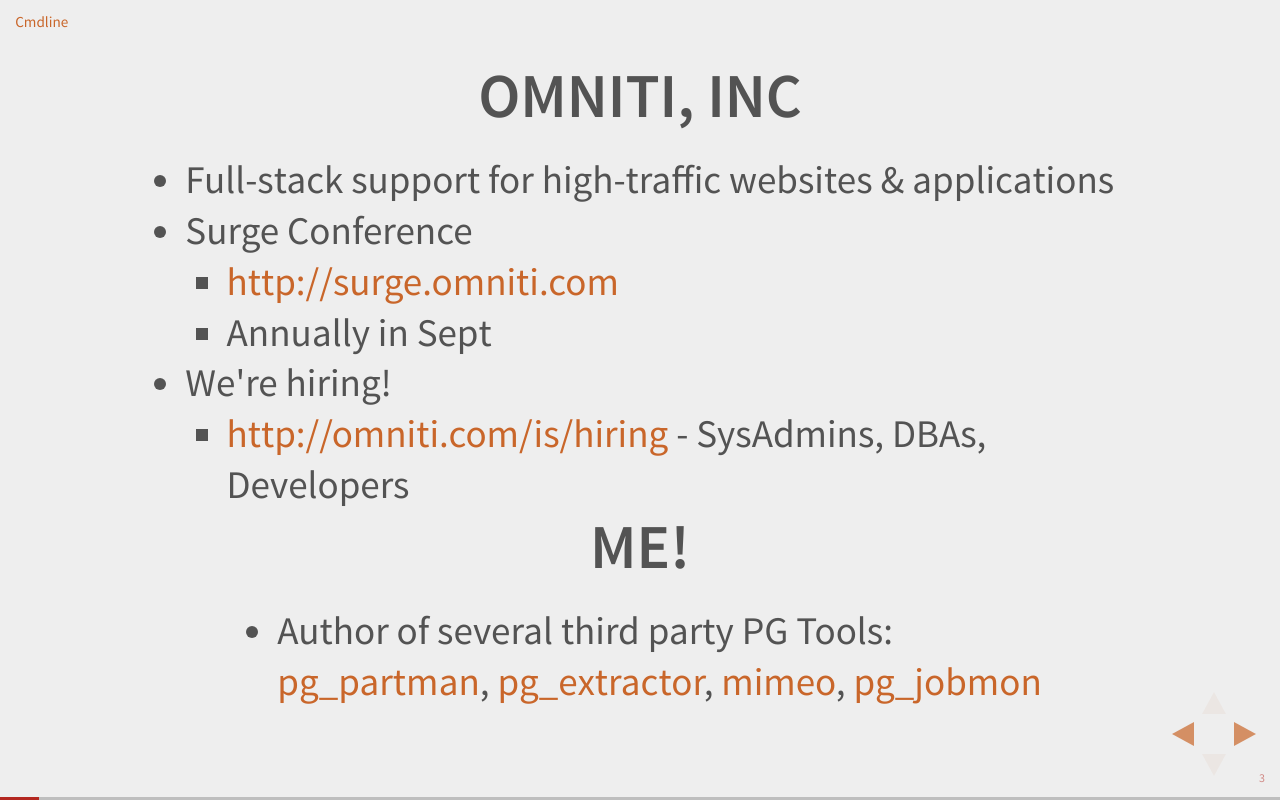
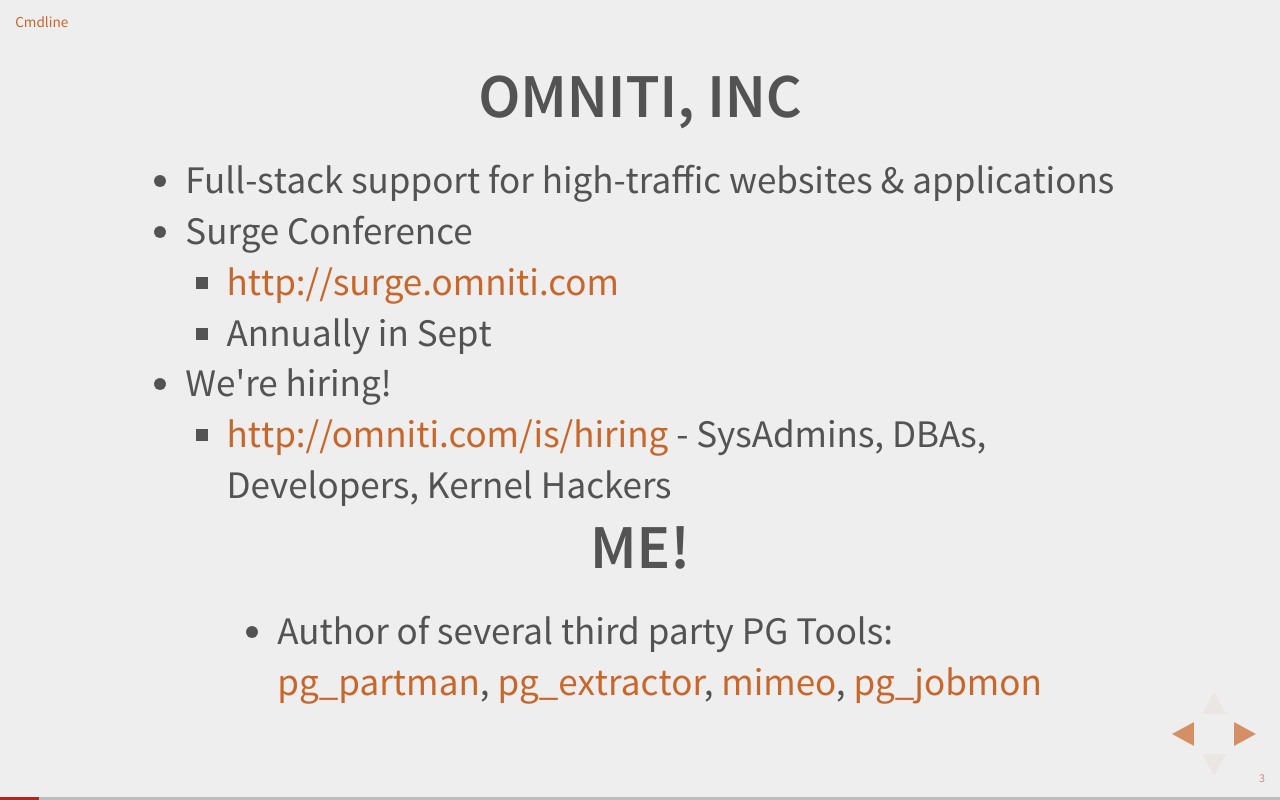
Before and after one commit to keithf4/pg95live, a website: page index.html in a window 1280 px wide. Both pictures are taken after a click on the element 1251 px from the left and 734 px from the top of the page. Drawn offline with Linux system fonts and the light colour scheme.

Commit message:
We're hiring!

```diff
--- a/index.html
+++ b/index.html
@@ -90,7 +90,7 @@
                         </ul>
                         <li>We're hiring!</li>
                         <ul>
-                            <li><a href="http://omniti.com/is/hiring">http://omniti.com/is/hiring</a> - SysAdmins, DBAs, Developers</li>
+                            <li><a href="http://omniti.com/is/hiring">http://omniti.com/is/hiring</a> - SysAdmins, DBAs, Developers, Kernel Hackers</li>
                         </ul>
                         </ul>
                     <h2>Me!</h2>
```
